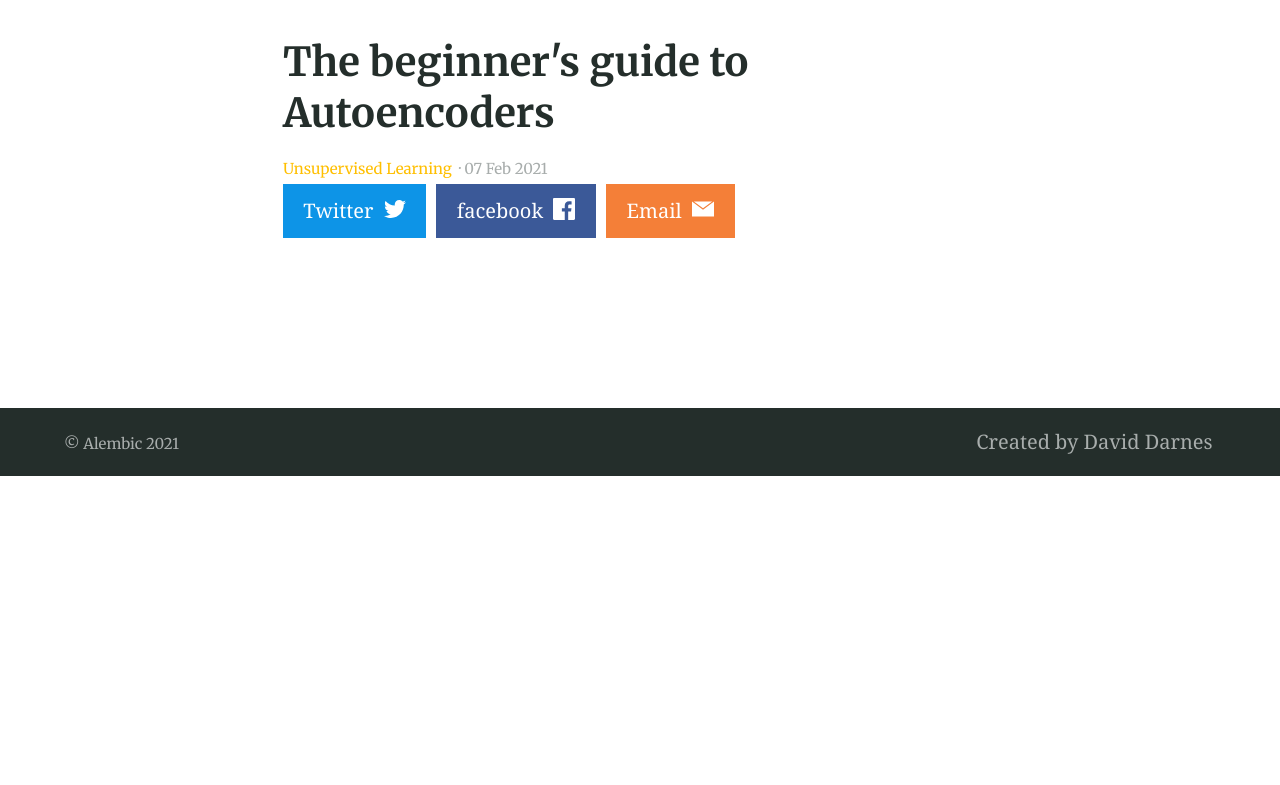
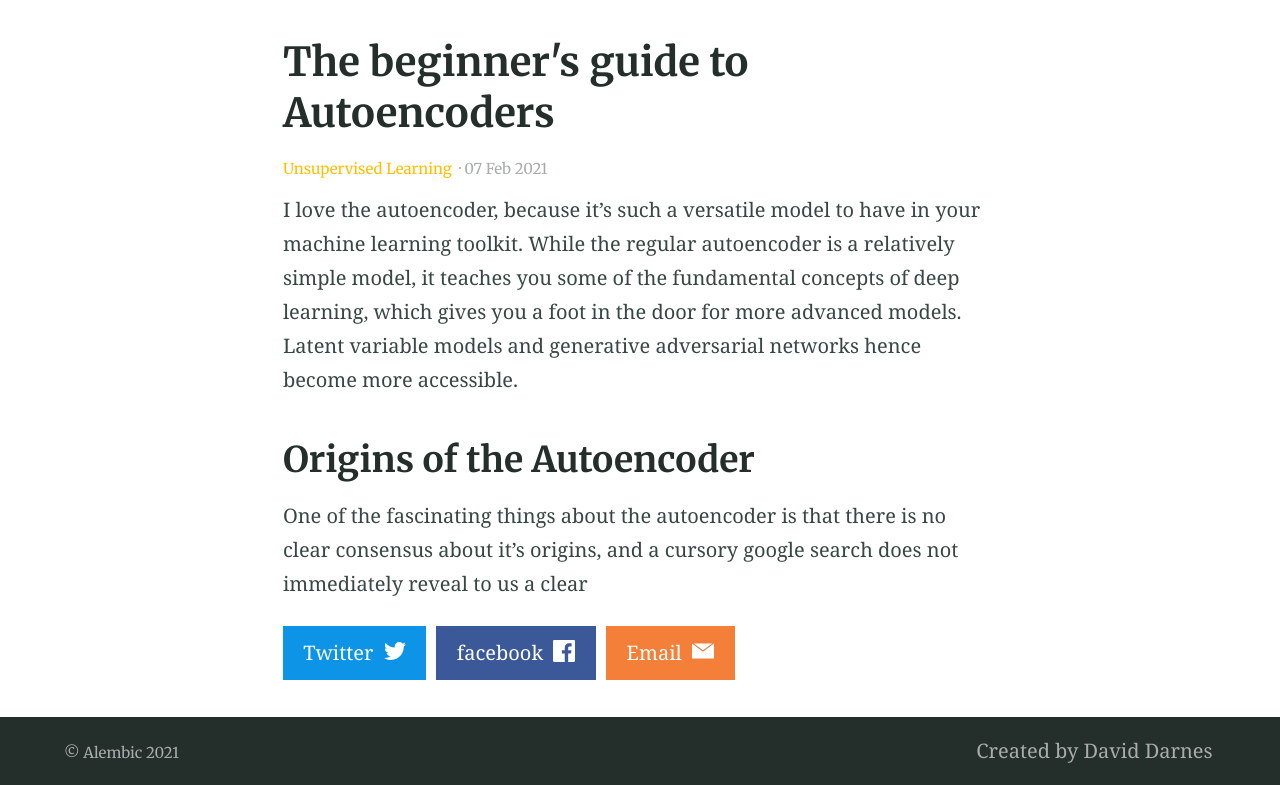
Before and after one commit to back2theprop/back2theprop, a Jekyll site: the page built from _posts/2021-02-07-the-beginner's-guide-to-autoencoders.md, in a window 1280 px wide. Shown: the part 424-1209 px from the top of the page. Built offline with Jekyll 4.4.1, drawn with Linux system fonts in a browser that asks for light colours; before the commit the page ends 900 px from its top, so only the background shows below that.

Commit message:
Update 2021-02-07-the-beginner's-guide-to-autoencoders.md

```diff
--- a/_posts/2021-02-07-the-beginner's-guide-to-autoencoders.md
+++ b/_posts/2021-02-07-the-beginner's-guide-to-autoencoders.md
@@ -10,3 +10,8 @@ feature_text: |
 feature_image: "https://picsum.photos/2560/600?image=733"
 image: "https://picsum.photos/2560/600?image=733"
 ---
+
+I love the autoencoder, because it's such a versatile model to have in your machine learning toolkit. While the regular autoencoder is a relatively simple model, it teaches you some of the fundamental concepts of deep learning, which gives you a foot in the door for more advanced models. Latent variable models and generative adversarial networks hence become more accessible.
+
+## Origins of the Autoencoder
+One of the fascinating things about the autoencoder is that there is no clear consensus about it's origins, and a cursory google search does not immediately reveal to us a clear
```
